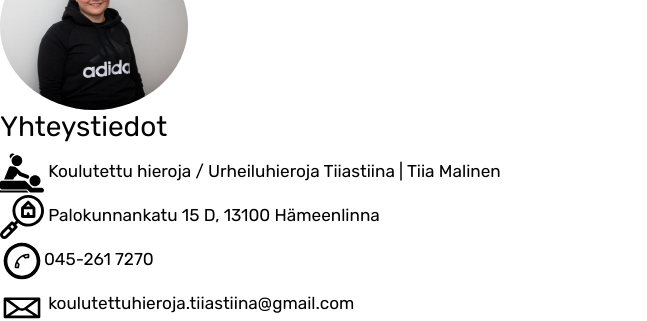
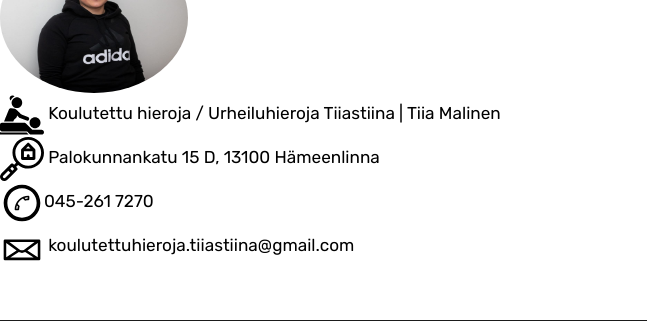
Before and after one commit to kassu997/tiia, a plain HTML site: page yhteystiedot.html in a window 1280 px wide. Shown: the part 218-539 px from the top of the page, 0-647 px from the left. Drawn offline with nearby package versions, Linux system fonts and the light colour scheme.

Commit message:
Update yhteystiedot.html

```diff
--- a/yhteystiedot.html
+++ b/yhteystiedot.html
@@ -54,7 +54,7 @@
                       <div class="col-sm-6">
                         <img src="./lib/images/tiia henk.jpg" id="kuva_tiia" />
                         <div class="col-sm-12">
-                        <h3 id="yhteystiedot">Yhteystiedot</h3>
+                        <!-- <h3 id="yhteystiedot">Yhteystiedot</h3> -->
                         <p id="tiedot"><img src="./lib/images/vectorit/massage-spa-body-treatment-svgrepo-com.svg" id="mailikuva"> Koulutettu hieroja / Urheiluhieroja Tiiastiina | Tiia Malinen<br>
                       <img src="./lib/images/vectorit/house-search-svgrepo-com.svg" id="mailikuva"> Palokunnankatu 15 D, 13100 Hämeenlinna<br>
                         <img src="./lib/images/vectorit/phone-slant-2-circle-svgrepo-com.svg" id="puhelinnumero" href="tel:045-261 7270">045-261 7270</a></img><br>
```
